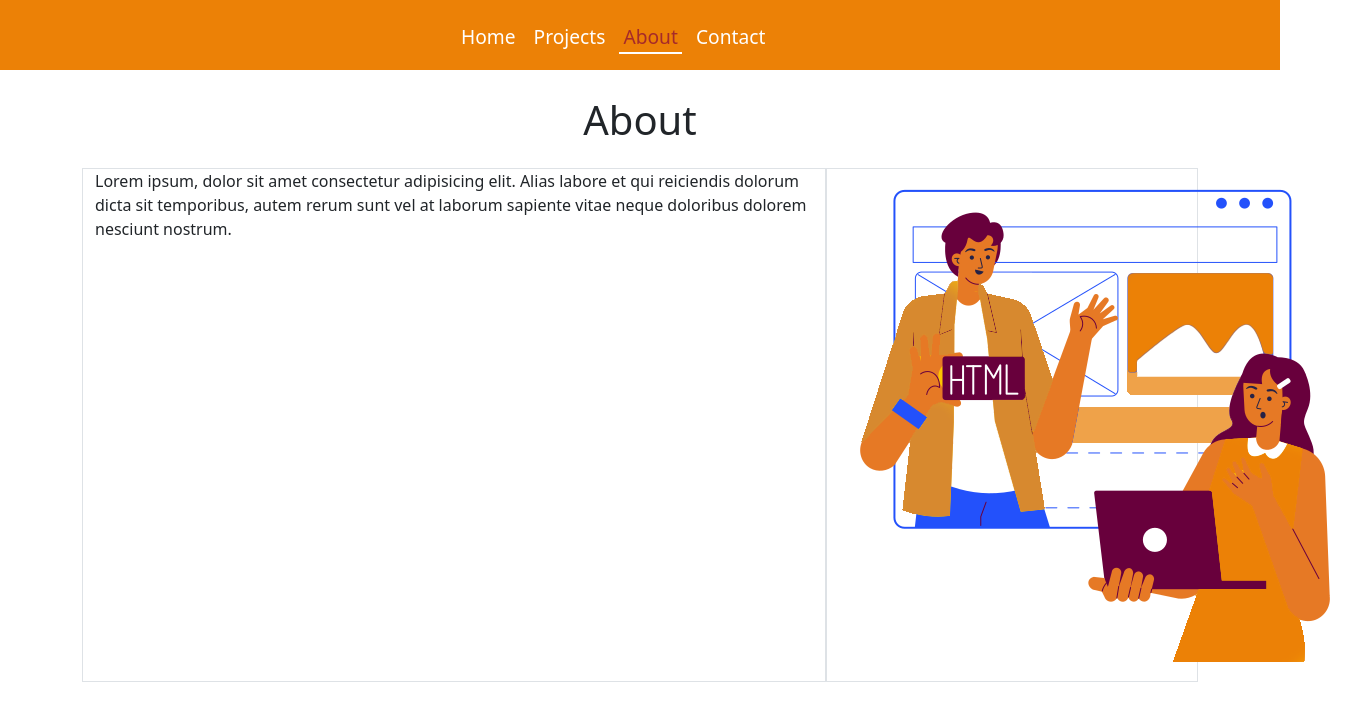
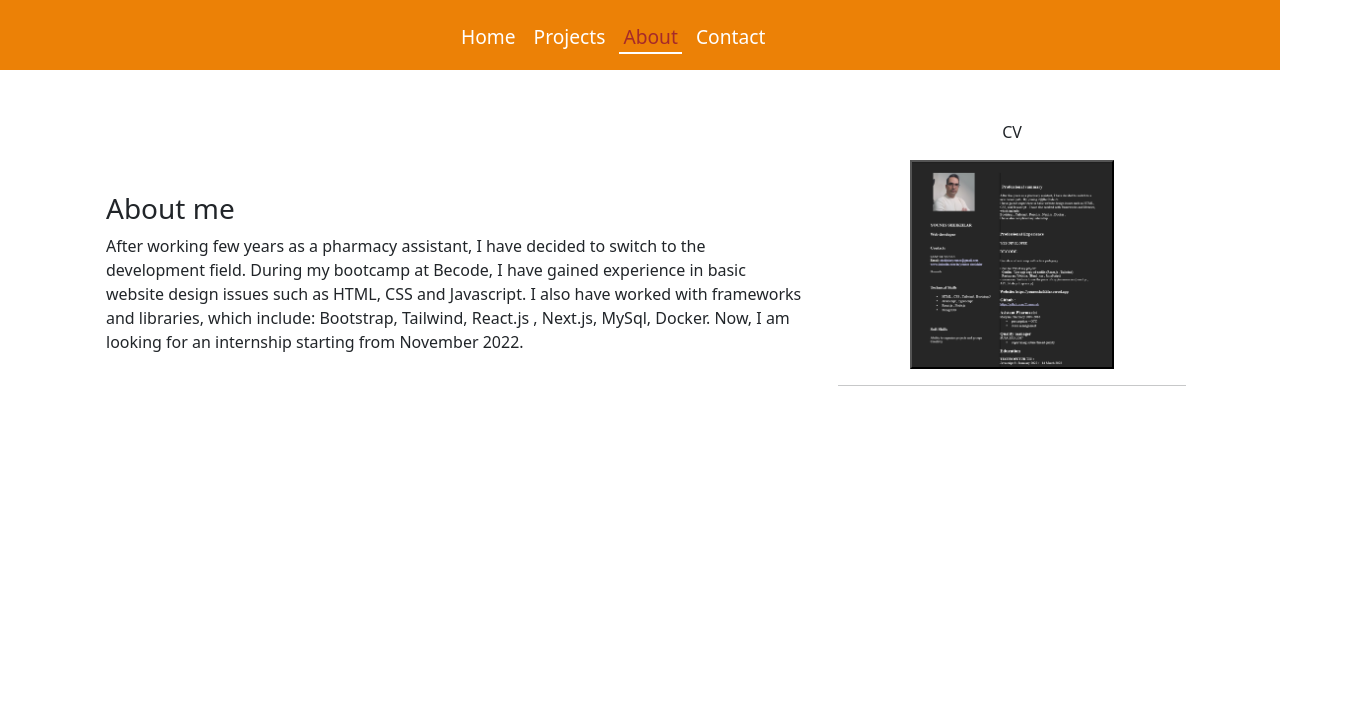
Before and after one commit to Younes-sh/portfolio, a React (Create React App) app in the folder portfolio/: page /about in a window 1280 px wide. Shown: the top 720 px of the page, 1351 px wide, since content can reach past the window. Built offline with nearby package versions, Linux system fonts and the light colour scheme.

Commit message:
Added comment info

```diff
--- a/portfolio/src/Components/ImageComponent/ImageComponent.js
+++ b/portfolio/src/Components/ImageComponent/ImageComponent.js
@@ -1,29 +1,70 @@
-import React, { useState } from 'react';
+import {useState , useEffect} from 'react';
+import './style.css';
+import styled from 'styled-components';
 
-function ImageComponent({ imageUrl }) {
-  const [isModalOpen, setIsModalOpen] = useState(false);
+const ImageComponent = ({Title,Image,Alt}) => {
+  const [isLarge , setIsLarge] = useState()
 
-  const openModal = () => {
-    setIsModalOpen(true);
+  //  Photo Zoom operation
+  const LargeImage = () => {
+    setIsLarge(true)
+  }
+  // Photo unzoom operation
+  const CloseImage = () => {
+    setIsLarge(false)
+  }
+
+  // download image operation
+  const downloadImage = () => {
+    const imageUrl = Image
+    const a = document.createElement('a');
+    a.href = imageUrl;
+    a.download = 'image.jpg'; // Set the desired filename
+    a.click();
   };
 
-  const closeModal = () => {
-    setIsModalOpen(false);
-  };
+  const Container = styled.div`
+    width:100%;
+    height:auto;
+  `
+  const ShowImage = styled.div`
+    width:80%;
+    margin-top:-300px;
+    position:absolute;
+    z-index:2;
+    display:flex;
+    flex-direction:column;
+    justify-content:center;
+    left:200px;
+  `
+  const Button = styled.button`
+    backgroundColor:none;
+    border:none;
+  `
 
   return (
-    <div>
-      <img src={imageUrl} alt="عکس" onClick={openModal} style={{cursor:'pointer'}} />
-      {isModalOpen && (
-        <div className="modal-overlay" onClick={closeModal}>
-          <div className="modal w-100">
-            <img src={imageUrl} alt="تصویر بزرگ" />
-            <button onClick={closeModal}>بستن</button>
-          </div>
-        </div>
-      )}
-    </div>
-  );
+    <Container >
+      <div className=''>
+        <p>{Title}</p>
+        <button onClick={LargeImage} >
+          <img style={{width:'200px'}} src={Image} alt={Alt} />
+        </button>
+      <hr  />
+      </div>
+
+      {
+        isLarge && (
+          <ShowImage className='morphism-gray'>
+            <div>
+              <Button className='mx-2 btn btn-danger'  onClick={CloseImage}>&#128473;Close</Button>
+              <button onClick={downloadImage} className='mx-2 btn btn-success'>Download</button>
+            </div>
+              <img style={{width:'60%',margin:'auto'}}  src={Image} alt={Alt}/>
+          </ShowImage>
+        )
+      }
+    </Container>
+  )
 }
 
-export default ImageComponent;
+export default ImageComponent
--- a/portfolio/src/Pages/About/About.jsx
+++ b/portfolio/src/Pages/About/About.jsx
@@ -2,18 +2,18 @@ import React from 'react';
 import './about.css';
 import {Row , Col} from 'react-bootstrap';
 import ImageComponent from '../../Components/ImageComponent/ImageComponent';
-import Image1 from '../../assets/Articls/Custom.png';
+import Image1 from '../../assets/younes-sheikhlar-cv.png';
 
 const About = () => {
   return (
-    <div className='w-100  pt-5 About'>
-      <h1 className='mt-5 '>About</h1>
-      <Row className='container m-auto mt-4'>
-        <Col lg={8} className='border text-start '>
-          Lorem ipsum, dolor sit amet consectetur adipisicing elit. Alias labore et qui reiciendis dolorum dicta sit temporibus, autem rerum sunt vel at laborum sapiente vitae neque doloribus dolorem nesciunt nostrum.
+    <div className='w-100  pt-5 About '>
+      <Row className='container m-auto mt-4 pt-5'>
+        <Col lg={8} className=' text-start mt-5 p-4'>
+          <h3>About me</h3>
+        After working few years as a pharmacy assistant, I have decided to switch to the development field. During my bootcamp at Becode, I have gained experience in basic website design issues such as HTML, CSS and Javascript. I also have worked with frameworks and libraries, which include: Bootstrap, Tailwind, React.js , Next.js, MySql, Docker. Now, I am looking for an internship starting from November 2022.
         </Col>
-        <Col lg={4} className='border '>
-          <ImageComponent imageUrl={Image1} altText='cv' />
+        <Col lg={4} className=''>
+          <ImageComponent Title={'CV'}Image={Image1}  urlToHugeImageFile={Image1} Alt={'cv'} />
         </Col>
       </Row>
 
```
